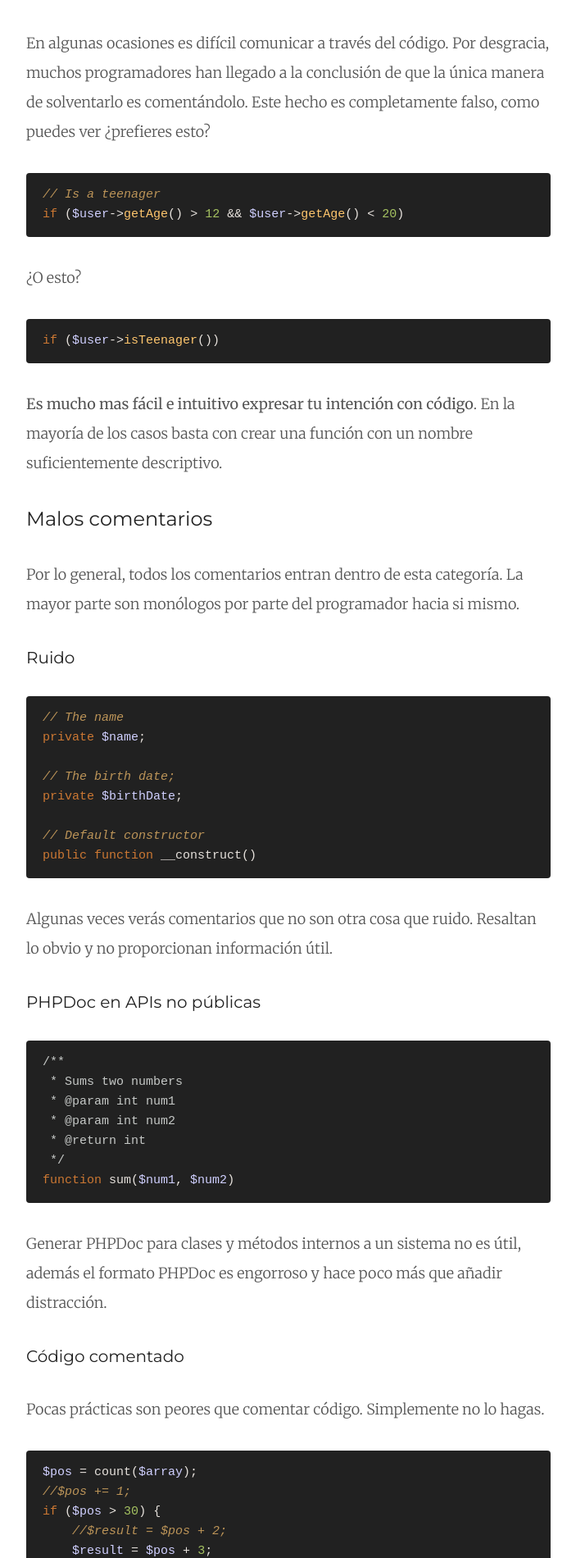
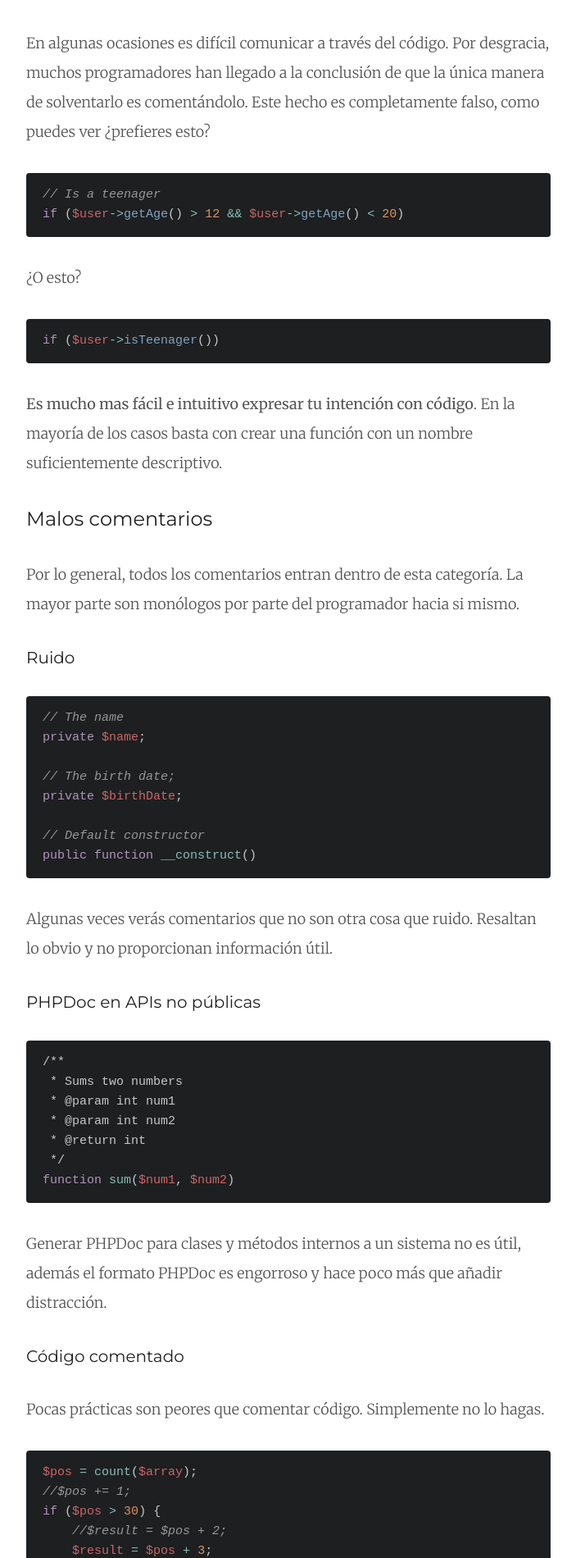
Before and after one commit to keyvanakbary/keyvanakbary.com, a Jekyll site: the page built from _posts/2013-08-31-no-comentes-tu-codigo.md, in a window 1280 px wide. Shown: the part 497-2397 px from the top of the page at 82% size, without its empty margins (288-991 px from the left). Built offline with Jekyll 4.4.1, drawn with Linux system fonts in a browser that asks for light colours; nearby versions of some CDN libraries; Markdown is read by kramdown in place of the engine named in the settings; comment, search, counter and statistics services are not loaded.

Commit message:
Integrate Tomorrow code color theme

```diff
--- a/css/main.css
+++ b/css/main.css
@@ -152,7 +152,7 @@ pre {
     margin: 0 0 5% 0;
     padding: 15px 20px;
     color: #c5c8c6;
-    background: #212121;
+    background: #1d1f21;
     overflow-x: auto;
 
     -webkit-border-radius: 4px;
--- a/css/syntax.css
+++ b/css/syntax.css
@@ -1,70 +1,70 @@
-.highlight  { background: #ffffff; }
+.highlight  {}
 .highlight .hll { background-color: #ffffcc }
-.highlight .c { color: #BC9458; font-style: italic} /* Comment */
-.highlight .err { color: #E6E1DC} /* Error */
-.highlight .g { color: #E6E1DC} /* Generic */
-.highlight .k { color: #CC7833} /* Keyword */
-.highlight .l { color: #E6E1DC} /* Literal */
-.highlight .n { color: #E6E1DC} /* Name */
-.highlight .o { color: #E6E1DC} /* Operator */
-.highlight .x { color: #E6E1DC} /* Other */
-.highlight .p { color: #E6E1DC} /* Punctuation */
-.highlight .cm { color: #BC9458; font-style: italic} /* Comment.Multiline */
-.highlight .cp { color: #CC7833} /* Comment.Preproc */
-.highlight .c1 { color: #BC9458; font-style: italic} /* Comment.Single */
-.highlight .cs { color: #BC9458; font-style: italic} /* Comment.Special */
-.highlight .gd { color: #E6E1DC; background-color: #660000 } /* Generic.Deleted */
-.highlight .ge { color: #E6E1DC} /* Generic.Emph */
+.highlight .c { color: #969896; font-style: italic} /* Comment */
+.highlight .err { color: #8abeb7} /* Error */
+.highlight .g { color: #8abeb7} /* Generic */
+.highlight .k { color: #b294bb} /* Keyword */
+.highlight .l { color: #8abeb7} /* Literal */
+.highlight .n { color: #8abeb7} /* Name */
+.highlight .o { color: #8abeb7} /* Operator */
+.highlight .x { color: #8abeb7} /* Other */
+.highlight .p { } /* Punctuation */
+.highlight .cm { color: #969896; font-style: italic} /* Comment.Multiline */
+.highlight .cp { color: #969896} /* Comment.Preproc */
+.highlight .c1 { color: #969896; font-style: italic} /* Comment.Single */
+.highlight .cs { color: #969896; font-style: italic} /* Comment.Special */
+.highlight .gd { color: #8abeb7; background-color: #660000 } /* Generic.Deleted */
+.highlight .ge { color: #8abeb7} /* Generic.Emph */
 .highlight .gr { color: #FFFFFF; background-color: #990000 } /* Generic.Error */
 .highlight .gh { color: #FFFFFF} /* Generic.Heading */
-.highlight .gi { color: #E6E1DC; background-color: #144212 } /* Generic.Inserted */
-.highlight .go { color: #E6E1DC} /* Generic.Output */
-.highlight .gp { color: #E6E1DC} /* Generic.Prompt */
-.highlight .gs { color: #E6E1DC} /* Generic.Strong */
-.highlight .gu { color: #FFFFFF} /* Generic.Subheading */
-.highlight .gt { color: #E6E1DC} /* Generic.Traceback */
-.highlight .kc { color: #CC7833} /* Keyword.Constant */
-.highlight .kd { color: #CC7833} /* Keyword.Declaration */
-.highlight .kn { color: #CC7833} /* Keyword.Namespace */
-.highlight .kp { color: #CC7833} /* Keyword.Pseudo */
-.highlight .kr { color: #CC7833} /* Keyword.Reserved */
+.highlight .gi { color: #8abeb7; background-color: #144212 } /* Generic.Inserted */
+.highlight .go { color: #8abeb7} /* Generic.Output */
+.highlight .gp { color: #8abeb7} /* Generic.Prompt */
+.highlight .gs { color: #8abeb7} /* Generic.Strong */
+.highlight .gu { } /* Generic.Subheading */
+.highlight .gt { color: #8abeb7} /* Generic.Traceback */
+.highlight .kc { color: #b294bb} /* Keyword.Constant */
+.highlight .kd { color: #b294bb} /* Keyword.Declaration */
+.highlight .kn { color: #b294bb} /* Keyword.Namespace */
+.highlight .kp { color: #b294bb} /* Keyword.Pseudo */
+.highlight .kr { color: #b294bb} /* Keyword.Reserved */
 .highlight .kt { color: #DA4939} /* Keyword.Type */
-.highlight .ld { color: #E6E1DC} /* Literal.Date */
-.highlight .m { color: #A5C261} /* Literal.Number */
-.highlight .s { color: #A5C261} /* Literal.String */
-.highlight .na { color: #FFC66D} /* Name.Attribute */
-.highlight .nb { color: #E6E1DC} /* Name.Builtin */
-.highlight .nc { color: #E6E1DC} /* Name.Class */
+.highlight .ld { color: #8abeb7} /* Literal.Date */
+.highlight .m { color: #de935f} /* Literal.Number */
+.highlight .s { color: #b5bd68} /* Literal.String */
+.highlight .na { color: #81a2be} /* Name.Attribute */
+.highlight .nb { color: #8abeb7} /* Name.Builtin */
+.highlight .nc { color: #f0c674} /* Name.Class */
 .highlight .no { color: #6D9CBE} /* Name.Constant */
-.highlight .nd { color: #E6E1DC} /* Name.Decorator */
-.highlight .ni { color: #E6E1DC} /* Name.Entity */
-.highlight .ne { color: #E6E1DC} /* Name.Exception */
-.highlight .nf { color: #FFC66D} /* Name.Function */
-.highlight .nl { color: #E6E1DC} /* Name.Label */
-.highlight .nn { color: #E6E1DC} /* Name.Namespace */
-.highlight .nx { color: #E6E1DC} /* Name.Other */
-.highlight .py { color: #E6E1DC} /* Name.Property */
-.highlight .nt { color: #CC7833} /* Name.Tag */
-.highlight .nv { color: #D0D0FF} /* Name.Variable */
-.highlight .ow { color: #E6E1DC} /* Operator.Word */
-.highlight .w { color: #E6E1DC} /* Text.Whitespace */
-.highlight .mf { color: #A5C261} /* Literal.Number.Float */
-.highlight .mh { color: #A5C261} /* Literal.Number.Hex */
-.highlight .mi { color: #A5C261} /* Literal.Number.Integer */
-.highlight .mo { color: #A5C261} /* Literal.Number.Oct */
-.highlight .sb { color: #A5C261} /* Literal.String.Backtick */
-.highlight .sc { color: #A5C261} /* Literal.String.Char */
-.highlight .sd { color: #A5C261} /* Literal.String.Doc */
-.highlight .s2 { color: #A5C261} /* Literal.String.Double */
-.highlight .se { color: #A5C261} /* Literal.String.Escape */
-.highlight .sh { color: #A5C261} /* Literal.String.Heredoc */
-.highlight .si { color: #A5C261} /* Literal.String.Interpol */
-.highlight .sx { color: #A5C261} /* Literal.String.Other */
-.highlight .sr { color: #A5C261} /* Literal.String.Regex */
-.highlight .s1 { color: #A5C261} /* Literal.String.Single */
-.highlight .ss { color: #A5C261} /* Literal.String.Symbol */
-.highlight .bp { color: #E6E1DC} /* Name.Builtin.Pseudo */
-.highlight .vc { color: #D0D0FF} /* Name.Variable.Class */
-.highlight .vg { color: #D0D0FF} /* Name.Variable.Global */
-.highlight .vi { color: #D0D0FF} /* Name.Variable.Instance */
-.highlight .il { color: #A5C261} /* Literal.Number.Integer.Long */
+.highlight .nd { color: #8abeb7} /* Name.Decorator */
+.highlight .ni { color: #8abeb7} /* Name.Entity */
+.highlight .ne { color: #8abeb7} /* Name.Exception */
+.highlight .nf { color: #81a2be} /* Name.Function */
+.highlight .nl { color: #8abeb7} /* Name.Label */
+.highlight .nn { color: #8abeb7} /* Name.Namespace */
+.highlight .nx { color: #f0c674} /* Name.Other */
+.highlight .py { color: #8abeb7} /* Name.Property */
+.highlight .nt { color: #b294bb} /* Name.Tag */
+.highlight .nv { color: #cc6666} /* Name.Variable */
+.highlight .ow { color: #8abeb7} /* Operator.Word */
+.highlight .w { color: #8abeb7} /* Text.Whitespace */
+.highlight .mf { color: #de935f} /* Literal.Number.Float */
+.highlight .mh { color: #de935f} /* Literal.Number.Hex */
+.highlight .mi { color: #de935f} /* Literal.Number.Integer */
+.highlight .mo { color: #de935f} /* Literal.Number.Oct */
+.highlight .sb { color: #b5bd68} /* Literal.String.Backtick */
+.highlight .sc { color: #b5bd68} /* Literal.String.Char */
+.highlight .sd { color: #969896} /* Literal.String.Doc */
+.highlight .s2 { color: #b5bd68} /* Literal.String.Double */
+.highlight .se { color: #b5bd68} /* Literal.String.Escape */
+.highlight .sh { color: #b5bd68} /* Literal.String.Heredoc */
+.highlight .si { color: #b5bd68} /* Literal.String.Interpol */
+.highlight .sx { color: #b5bd68} /* Literal.String.Other */
+.highlight .sr { color: #b5bd68} /* Literal.String.Regex */
+.highlight .s1 { color: #b5bd68} /* Literal.String.Single */
+.highlight .ss { color: #b5bd68} /* Literal.String.Symbol */
+.highlight .bp { color: #8abeb7} /* Name.Builtin.Pseudo */
+.highlight .vc { color: #cc6666} /* Name.Variable.Class */
+.highlight .vg { color: #cc6666} /* Name.Variable.Global */
+.highlight .vi { color: #cc6666} /* Name.Variable.Instance */
+.highlight .il { color: #cc6666} /* Literal.Number.Integer.Long */
```
